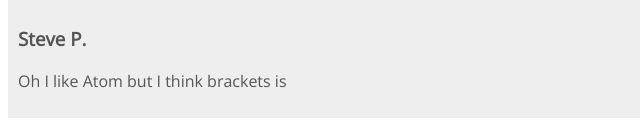
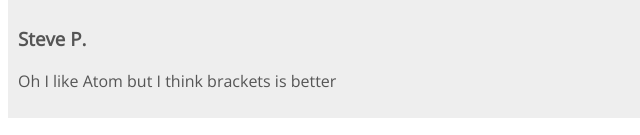
Before and after one commit to itdev160/jordan-lange, a plain HTML site: page Activity-4/index.html in a window 1280 px wide. Shown: the part 700-835 px from the top of the page, 0-640 px from the left. Drawn offline with nearby package versions, Linux system fonts and the light colour scheme.

Commit message:
Updated Activity 4

```diff
--- a/Activity-4/index.html
+++ b/Activity-4/index.html
@@ -33,7 +33,7 @@
             <p>Atom... what is that? It sounds like something from Fallout 4</p>
             <br>
             <h3>Steve P.</h3>
-            <p>Oh I like Atom but I think brackets is</p>
+            <p>Oh I like Atom but I think brackets is better</p>
             <!-- add more reviews here-->
         </div>
     </main>
```
